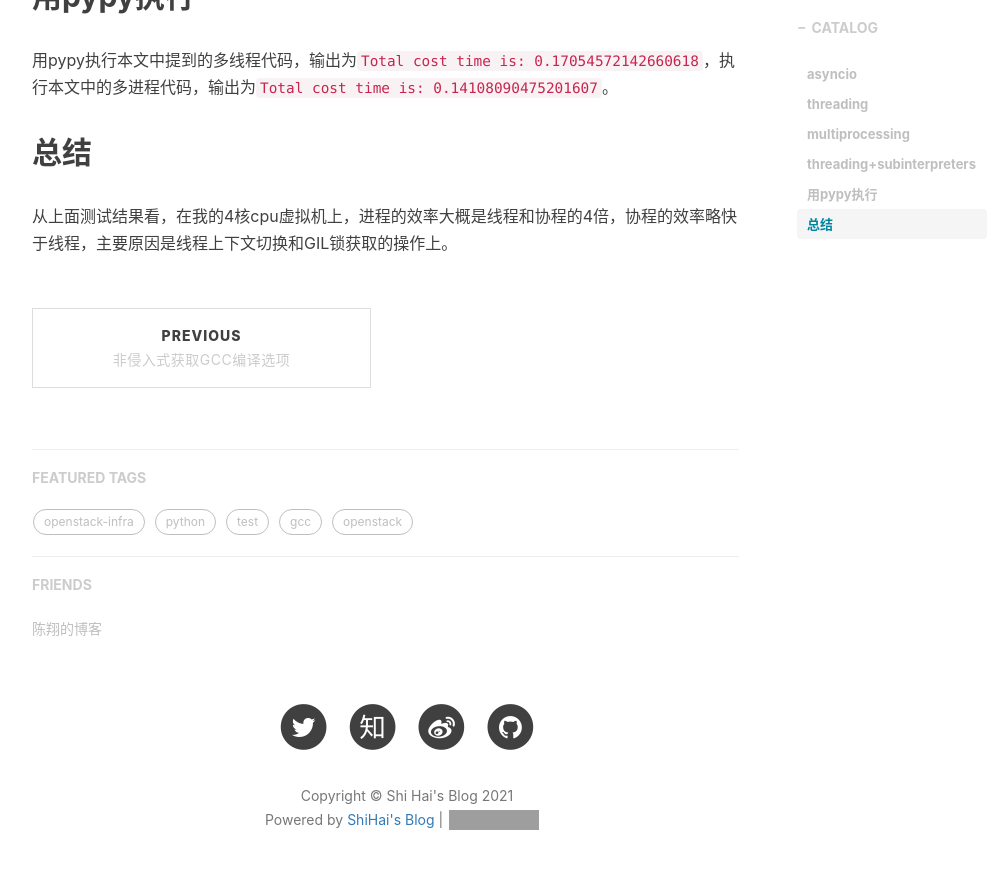
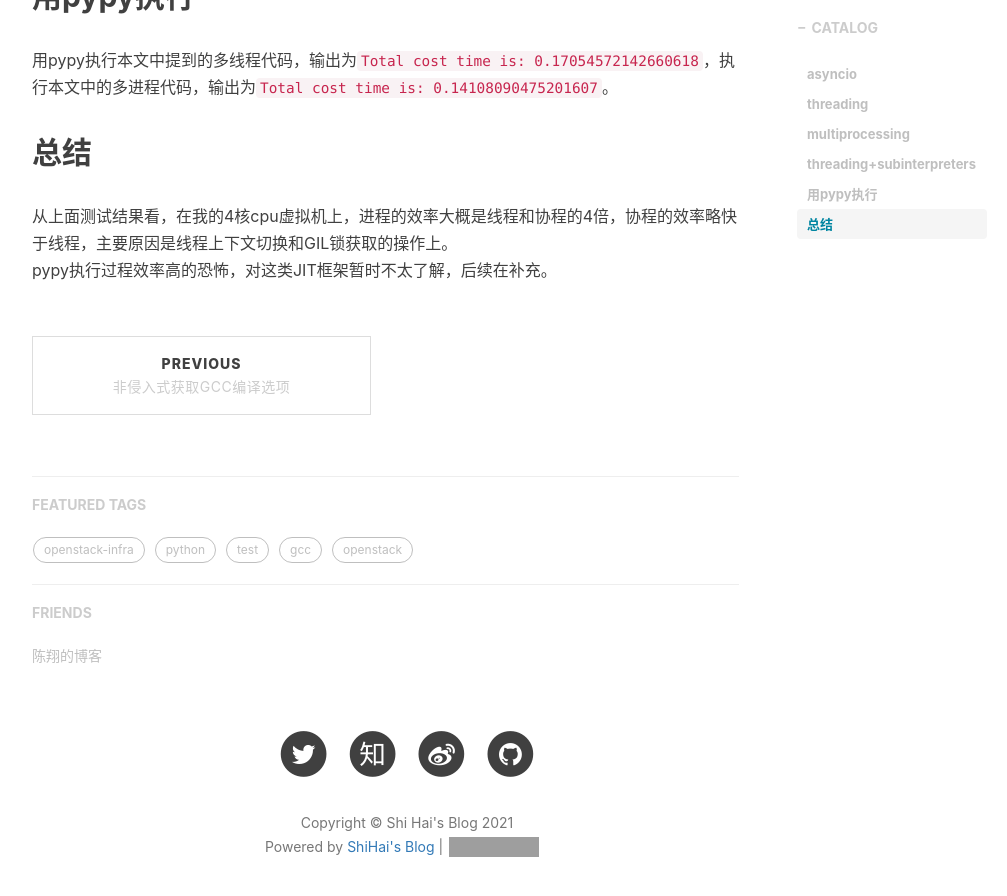
Before and after one commit to shihai1991/shihai1991.github.io, a Jekyll site: the page built from _posts/2021-12-23-python并发并行性能测试.md, in a window 1280 px wide and 900 px high, scrolled down 3719 px. Shown: the top 896 px of the window, without its empty margins (233-1240 px from the left). Built offline with Jekyll 4.4.1, drawn with Linux system fonts in a browser that asks for light colours; nearby versions of some CDN libraries; comment, search, counter and statistics services are not loaded; grey boxes are pictures that could not be loaded.

Commit message:
Update 2021-12-23-python并发并行性能测试.md

```diff
--- a/_posts/2021-12-23-python并发并行性能测试.md
+++ b/_posts/2021-12-23-python并发并行性能测试.md
@@ -145,3 +145,4 @@ if __name__ == '__main__':
 
 ## 总结
 从上面测试结果看，在我的4核cpu虚拟机上，进程的效率大概是线程和协程的4倍，协程的效率略快于线程，主要原因是线程上下文切换和GIL锁获取的操作上。
+pypy执行过程效率高的恐怖，对这类JIT框架暂时不太了解，后续在补充。
```
